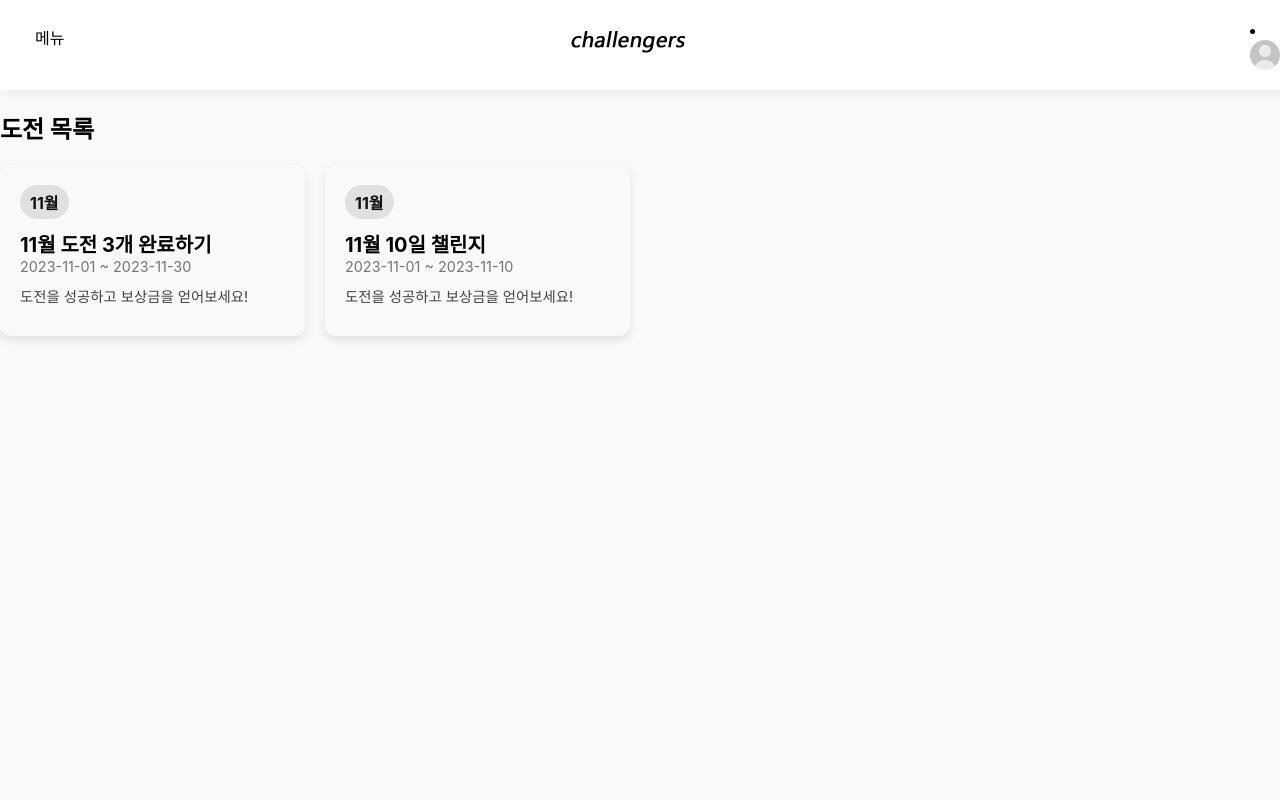
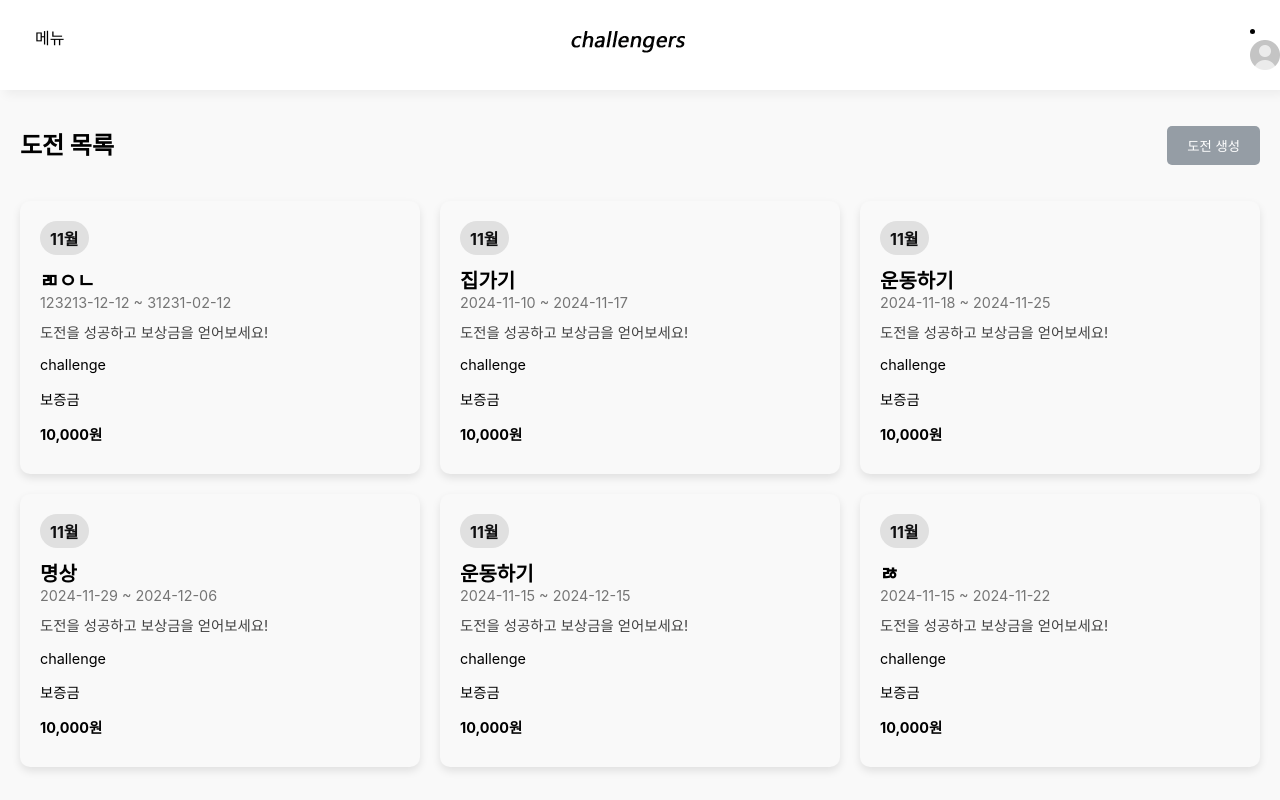
Before and after one commit to euneff/ch-jieun, a React (Create React App) app: page /course in a window 1280 px wide. Built offline with nearby package versions, Linux system fonts and the light colour scheme; data requests are answered from the project's data file.

Commit message:
관리자페이지 Capproval 수정

```diff
--- a/db.json
+++ b/db.json
@@ -179,7 +179,7 @@
       "authorId": "7285",
       "authorName": "고구마",
       "endDate": "2024-11-17",
-      "status": "진행중",
+      "status": "종료됨",
       "enrolledUsers": [
         "7285"
       ]
@@ -198,7 +198,7 @@
       "authorId": "7285",
       "authorName": "고구마",
       "endDate": "2024-11-25",
-      "status": "대기 중",
+      "status": "진행중",
       "enrolledUsers": [
         "7285",
         "343f"
--- a/src/App.js
+++ b/src/App.js
@@ -30,7 +30,7 @@ import QandA from "./admin/QandA";
 import Adminpoint from "./admin/Adminpoint";
 import Exchange from "./admin/Exchange";
 import Capproval from "./admin/Capproval";
-import Adminnav from './admin/Adminnav';
+import Modal from "./admin/Modal";
 
 
 function App() {
@@ -91,7 +91,7 @@ function App() {
                         <Route path="adminpoint" element={<Adminpoint />}/>
                         <Route path="exchange" element={<Exchange />}/>
                         <Route path="capproval" element={<Capproval/>} />
-                        <Route path="adminnav" element={<Adminnav/>}/>
+                        <Route path="modal" element={<Modal/>}/>
                     </Route>
 
                     {/* 보호된 라우트 설정 */}
--- a/src/admin/Capproval.js
+++ b/src/admin/Capproval.js
@@ -1,7 +1,40 @@
 import React, { useState } from 'react';
 import './Capproval.css';
+import Modal from './Modal'; // 모달 컴포넌트 가져오기
 
-// 더미 데이터
+const ChallengeApproval = () => {
+    const [selectedCourse, setSelectedCourse] = useState(null);
+    const [courseUsers, setCourseUsers] = useState([]);
+    const [isModalOpen, setIsModalOpen] = useState(false); // 모달 열림 상태 관리
+
+    // 카드 클릭 시 사용자 목록 표시 및 모달 열기
+    const handleCardClick = (courseId) => {
+        const selected = courseList.find((course) => course.id === courseId);
+        setSelectedCourse(selected);
+        setCourseUsers(selected ? selected.users : []);
+        setIsModalOpen(true); // 모달 열기
+    };
+
+    // 진행 중인 첫 번째 단계 찾기
+    const findNextStep = (progress) => {
+        return progress.find((step) => step.status === 'pending');
+    };
+
+    // 사용자의 단계 승인 처리
+    const handleApproveStep = (userId, step) => {
+        const updatedUsers = courseUsers.map((user) => {
+            if (user.id === userId) {
+                const stepIndex = user.progress.findIndex((s) => s.step === step.step);
+                if (stepIndex !== -1) {
+                    user.progress[stepIndex].status = 'complete'; // 승인된 단계는 "complete"
+                }
+            }
+            return user;
+        });
+        setCourseUsers(updatedUsers);
+        alert(`사용자 ${userId}의 ${step.step}단계 인증이 승인되었습니다.`);
+    };
+
     const courseList = [
         {
             id: 1,
@@ -14,15 +47,6 @@ const courseList = [
                     name: "짱구",
                     progress: [
                         { step: 1, status: "pending" },
-                    { step: 2, status: "pending" },
-                    { step: 3, status: "pending" },
-                ],
-            },
-            {
-                id: 2,
-                name: "철수",
-                progress: [
-                    { step: 1, status: "complete" },
                         { step: 2, status: "pending" },
                         { step: 3, status: "pending" },
                     ],
@@ -48,42 +72,11 @@ const courseList = [
         },
     ];
 
-const ChallengeApproval = () => {
-    const [selectedCourse, setSelectedCourse] = useState(null);
-    const [courseUsers, setCourseUsers] = useState([]);
-
-    // 카드 클릭 시 사용자 목록 표시
-    const handleCardClick = (courseId) => {
-        const selected = courseList.find(course => course.id === courseId);
-        setSelectedCourse(selected);
-        setCourseUsers(selected ? selected.users : []);
-    };
-
-    // 진행 중인 첫 번째 단계 찾기
-    const findNextStep = (progress) => {
-        return progress.find(step => step.status === "pending");
-    };
-
-    // 사용자의 단계 승인 처리
-    const handleApproveStep = (userId, step) => {
-        const updatedUsers = courseUsers.map(user => {
-            if (user.id === userId) {
-                const stepIndex = user.progress.findIndex(s => s.step === step.step);
-                if (stepIndex !== -1) {
-                    user.progress[stepIndex].status = "complete"; // 승인된 단계는 "complete"
-                }
-            }
-            return user;
-        });
-        setCourseUsers(updatedUsers);
-        alert(`사용자 ${userId}의 ${step.step}단계 인증이 승인되었습니다.`);
-    };
-
     return (
         <div className="admin-section">
             <h2>도전 목록</h2>
             <div className="courses-grid">
-                {courseList.map(course => (
+                {courseList.map((course) => (
                     <div
                         key={course.id}
                         className="course-card"
@@ -93,28 +86,30 @@ const ChallengeApproval = () => {
                         <div className="course-badge">
                             <span>11월</span>
                         </div>
-                        <h3 className="course-title">{course.title || "11월 도전 3개 완료하기"}</h3>
+                        <h3 className="course-title">{course.title || '11월 도전 3개 완료하기'}</h3>
                         <div className="course-dates">
-                            {course.startDate || "11월 1일"} ~ {course.endDate || "11월 30일"}
+                            {course.startDate || '11월 1일'} ~ {course.endDate || '11월 30일'}
                         </div>
                         <p className="course-description">도전!</p>
                     </div>
                 ))}
             </div>
 
-            {/* 도전 선택 시 사용자 목록 및 승인/거부 기능 표시 */}
-            {selectedCourse && (
-                <div className="course-users">
-                    <h3>{selectedCourse.title} - 사용자 목록</h3>
-                    <ul>
-                        {courseUsers.map(user => (
-                            <li key={user.id}>
+            {/* 모달 표시 */}
+            <Modal
+                isOpen={isModalOpen}
+                onClose={() => setIsModalOpen(false)} // 모달 닫기
+                title={selectedCourse?.title || '도전 제목'}
+            >
+                {courseUsers.map((user) => (
+                    <div key={user.id}>
                         <p>{user.name}</p>
-                                <div>
-                                    {user.progress.map((step, index) => (
+                        {user.progress.map((step) => (
                             <div key={step.step}>
-                                            <p>단계 {step.step}: {step.status}</p>
-                                            {step.status === "pending" && (
+                                <p>
+                                    단계 {step.step}: {step.status}
+                                </p>
+                                {step.status === 'pending' && (
                                     <button onClick={() => handleApproveStep(user.id, step)}>
                                         {step.step}단계 승인
                                     </button>
@@ -122,11 +117,8 @@ const ChallengeApproval = () => {
                             </div>
                         ))}
                     </div>
-                            </li>
                 ))}
-                    </ul>
-                </div>
-            )}
+            </Modal>
         </div>
     );
 };
--- /dev/null
+++ b/src/admin/Modal.css
@@ -0,0 +1,42 @@
+.modal-overlay {
+  position: fixed;
+  top: 0;
+  left: 0;
+  right: 0;
+  bottom: 0;
+  background-color: rgba(0, 0, 0, 0.5); /* 배경 흐림 효과 */
+  display: flex;
+  justify-content: center;
+  align-items: center;
+  z-index: 1000; /* 다른 요소 위에 표시 */
+}
+
+.modal-content {
+  background-color: white;
+  border-radius: 10px;
+  padding: 20px;
+  width: 80%;
+  max-width: 500px;
+  box-shadow: 0px 4px 15px rgba(0, 0, 0, 0.2);
+  position: relative;
+}
+
+.modal-close {
+  position: absolute;
+  top: 10px;
+  right: 10px;
+  background: none;
+  border: none;
+  font-size: 18px;
+  cursor: pointer;
+}
+
+.modal-title {
+  margin-top: 0;
+  font-size: 1.5rem;
+  text-align: center;
+}
+
+.modal-body {
+  margin-top: 20px;
+}
--- /dev/null
+++ b/src/admin/Modal.js
@@ -0,0 +1,20 @@
+import React from 'react';
+import './Modal.css';
+
+const Modal = ({ isOpen, onClose, title, children }) => {
+    if (!isOpen) return null; // 모달이 열리지 않았을 경우 아무것도 렌더링하지 않음
+
+    return (
+        <div className="modal-overlay" onClick={onClose}>
+            <div className="modal-content" onClick={(e) => e.stopPropagation()}>
+                <button className="modal-close" onClick={onClose}>
+                    ✖
+                </button>
+                <h2 className="modal-title">{title}</h2>
+                <div className="modal-body">{children}</div>
+            </div>
+        </div>
+    );
+};
+
+export default Modal;
--- a/src/components/Nav.js
+++ b/src/components/Nav.js
@@ -42,7 +42,6 @@ function Nav({ isLoggedIn, onLogout }) {
             <div className={`${styles.sidebar} ${isSidebarOpen ? styles.open : ''}`}>
                 <button className={styles.closeButton} onClick={toggleSidebar}>X</button>
                 <ul className={styles.sidebarMenu}>
-                    <li><NavLink to="/best" style={getLinkStyle}>BEST CHALLENGES</NavLink></li>
                     <li className={styles.sectionHeader} onClick={toggleCategory}>
                         카테고리
                     </li>
--- a/src/components/Nav.module.css
+++ b/src/components/Nav.module.css
@@ -1,3 +1,4 @@
+
 .nav {
     position: relative;
     z-index: 1;
--- a/src/pages/CoursesPage.js
+++ b/src/pages/CoursesPage.js
@@ -1,86 +1,58 @@
-import React, { useState } from 'react';
+import React, { useEffect, useState } from 'react';
+import { useNavigate, useLocation } from 'react-router-dom';
+import axios from 'axios';
+import './CoursesPage.css';
 
-// 더미 데이터
-const courseList = [
-    {
-        id: 1,
-        title: "11월 도전 3개 완료하기",
-        startDate: "2023-11-01",
-        endDate: "2023-11-30",
-        users: [
-            {
-                id: 1,
-                name: "홍길동",
-                progress: [
-                    { step: 1, status: "pending" },
-                    { step: 2, status: "pending" },
-                    { step: 3, status: "pending" },
-                ],
-            },
-            {
-                id: 2,
-                name: "김철수",
-                progress: [
-                    { step: 1, status: "complete" },
-                    { step: 2, status: "pending" },
-                    { step: 3, status: "pending" },
-                ],
-            },
-        ],
-    },
-    {
-        id: 2,
-        title: "11월 10일 챌린지",
-        startDate: "2023-11-01",
-        endDate: "2023-11-10",
-        users: [
-            {
-                id: 3,
-                name: "이영희",
-                progress: [
-                    { step: 1, status: "complete" },
-                    { step: 2, status: "complete" },
-                    { step: 3, status: "pending" },
-                ],
-            },
-        ],
-    },
-];
+const CoursesPage = () => {
+    const navigate = useNavigate();
+    const location = useLocation();
+    const [courseList, setCourseList] = useState([]);
 
-const ChallengeApproval = () => {
-    const [selectedCourse, setSelectedCourse] = useState(null);
-    const [courseUsers, setCourseUsers] = useState([]);
-
-    // 카드 클릭 시 사용자 목록 표시
-    const handleCardClick = (courseId) => {
-        const selected = courseList.find(course => course.id === courseId);
-        setSelectedCourse(selected);
-        setCourseUsers(selected ? selected.users : []);
+    // 데이터를 새로 불러오는 함수
+    const fetchCourses = async () => {
+        try {
+            const response = await axios.get('http://localhost:5000/course');
+            setCourseList(response.data);
+        } catch (error) {
+            console.error("Error fetching courses:", error);
+        }
     };
 
-    // 진행 중인 첫 번째 단계 찾기
-    const findNextStep = (progress) => {
-        return progress.find(step => step.status === "pending");
+    useEffect(() => {
+        // 초기 로드 또는 새로고침 시 전체 데이터를 가져옴
+        fetchCourses();
+    }, []);
+
+    useEffect(() => {
+        // 새로운 도전이 추가되었을 때만 업데이트
+        if (location.state?.newCourse && !courseList.some(course => course.id === location.state.newCourse.id)) {
+            setCourseList(prevCourses => [location.state.newCourse, ...prevCourses]);
+        }
+
+        // 삭제된 도전이 있을 때만 업데이트
+        if (location.state?.deletedCourseId) {
+            setCourseList(prevCourses =>
+                prevCourses.filter(course => course.id !== location.state.deletedCourseId)
+            );
+        }
+    }, [location.state]);
+
+    const handleCardClick = (courseId) => {
+        navigate(`/course/${courseId}`);
     };
 
-    // 사용자의 단계 승인 처리
-    const handleApproveStep = (userId, step) => {
-        const updatedUsers = courseUsers.map(user => {
-            if (user.id === userId) {
-                const stepIndex = user.progress.findIndex(s => s.step === step.step);
-                if (stepIndex !== -1) {
-                    user.progress[stepIndex].status = "complete"; // 승인된 단계는 "complete"
-                }
-            }
-            return user;
-        });
-        setCourseUsers(updatedUsers);
-        alert(`사용자 ${userId}의 ${step.step}단계 인증이 승인되었습니다.`);
+    const handleCreateChallenge = () => {
+        navigate('/create-course');
     };
 
     return (
-        <div className="admin-section">
-            <h2>도전 목록</h2>
+        <div className="courses-page">
+            <div className="course">
+                <h1>도전 목록</h1>
+                <button className="create-challenge-button" onClick={handleCreateChallenge}>
+                    도전 생성
+                </button>
+            </div>
             <div className="courses-grid">
                 {courseList.map(course => (
                     <div
@@ -89,7 +61,7 @@ const ChallengeApproval = () => {
                         onClick={() => handleCardClick(course.id)}
                         style={{ cursor: 'pointer' }}
                     >
-                        <div className="course-badge">
+                        <div className="course-badge"> {/* 뱃지 스타일 */}
                             <span>11월</span>
                         </div>
                         <h3 className="course-title">{course.title || "11월 도전 3개 완료하기"}</h3>
@@ -97,37 +69,18 @@ const ChallengeApproval = () => {
                             {course.startDate || "11월 1일"} ~ {course.endDate || "11월 30일"}
                         </div>
                         <p className="course-description">도전을 성공하고 보상금을 얻어보세요!</p>
+                        <div className="course-missions">
+                            <p>challenge</p>
+                        </div>
+                        <div className="course-rewards">
+                            <p>보증금</p>
+                            <span>10,000원</span>
+                        </div>
                     </div>
                 ))}
             </div>
-
-            {/* 도전 선택 시 사용자 목록 및 승인/거부 기능 표시 */}
-            {selectedCourse && (
-                <div className="course-users">
-                    <h3>{selectedCourse.title} - 사용자 목록</h3>
-                    <ul>
-                        {courseUsers.map(user => (
-                            <li key={user.id}>
-                                <p>{user.name}</p>
-                                <div>
-                                    {user.progress.map((step, index) => (
-                                        <div key={step.step}>
-                                            <p>단계 {step.step}: {step.status}</p>
-                                            {step.status === "pending" && (
-                                                <button onClick={() => handleApproveStep(user.id, step)}>
-                                                    {step.step}단계 승인
-                                                </button>
-                                            )}
-                                        </div>
-                                    ))}
-                                </div>
-                            </li>
-                        ))}
-                    </ul>
-                </div>
-            )}
         </div>
     );
 };
 
-export default ChallengeApproval;
+export default CoursesPage;
```
Also changed, not shown: src/admin/Adminnav.js (deleted, +0 -55 lines), src/pages/CreateCoursePage.js (+12 -13 lines). Lines whose indentation alone changed are shown as unchanged.
